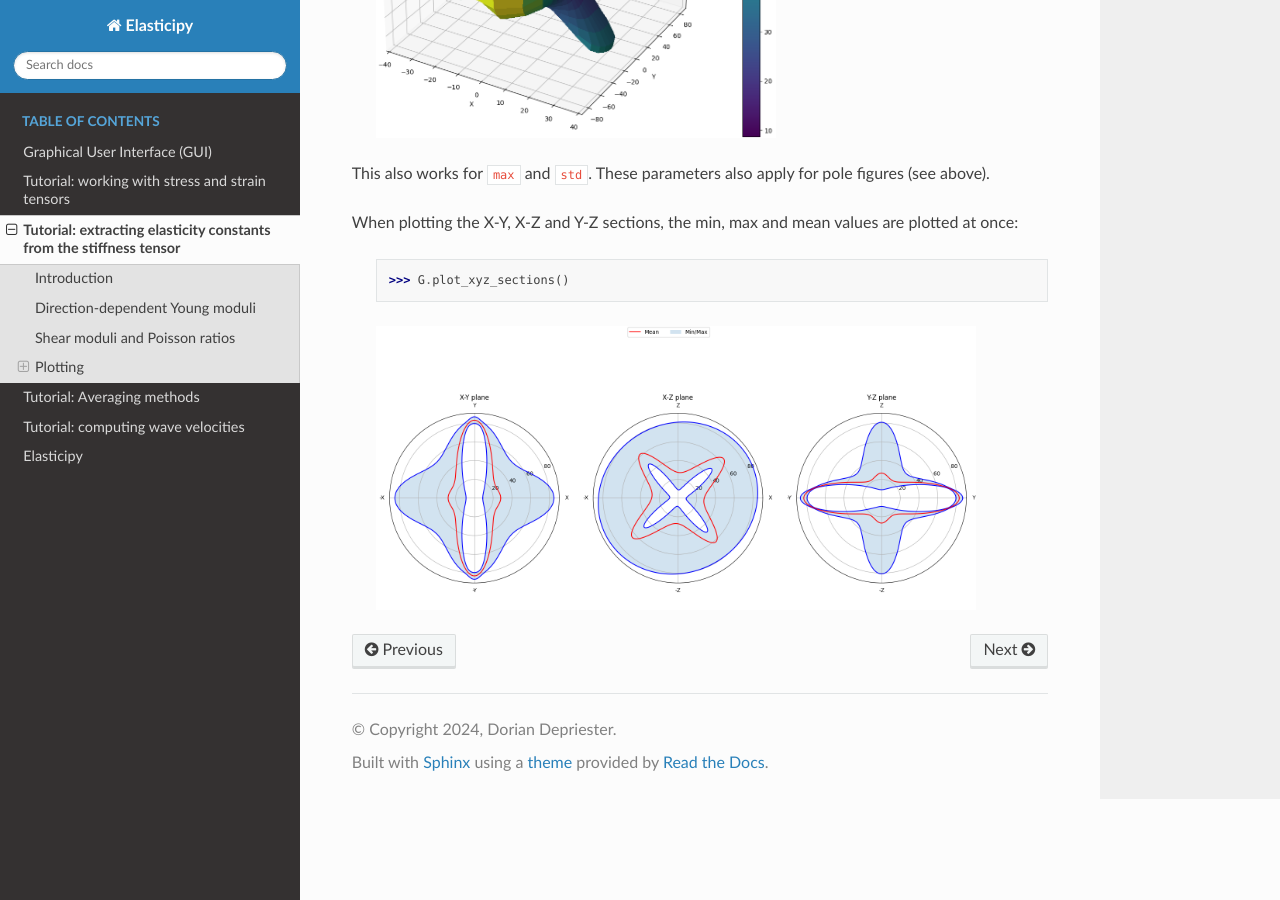
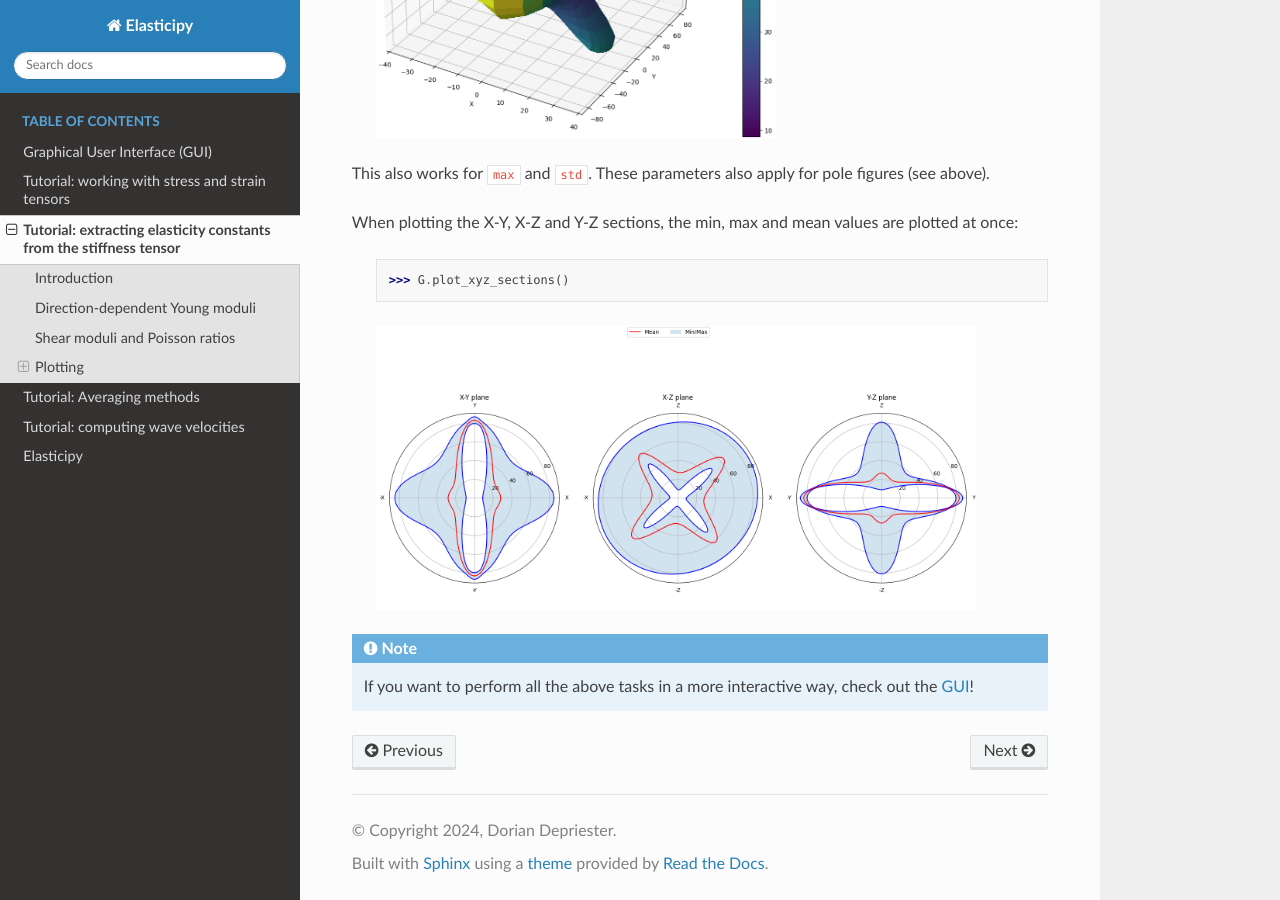
Before and after one commit to DorianDepriester/Elasticipy, a Sphinx documentation site: the page built from docs/source/example_StiffnessTensor.rst, in a window 1280 px wide and 900 px high, scrolled down 4424 px. Built offline with Sphinx 7.4.7 and the Read the Docs theme 3.1.0, drawn with Linux system fonts in a browser that asks for light colours.

Commit message:
Add cross-reference to GUI tutorial

```diff
--- a/docs/source/example_StiffnessTensor.rst
+++ b/docs/source/example_StiffnessTensor.rst
@@ -134,3 +134,8 @@ When plotting the X-Y, X-Z and Y-Z sections, the min, max and mean values are pl
 
     .. image:: ../_static/images/G_xyz_sections.png
         :width: 600
+
+.. note::
+
+    If you want to perform all the above tasks in a more interactive way, check out the
+    :ref:`GUI<gui>`!
```
